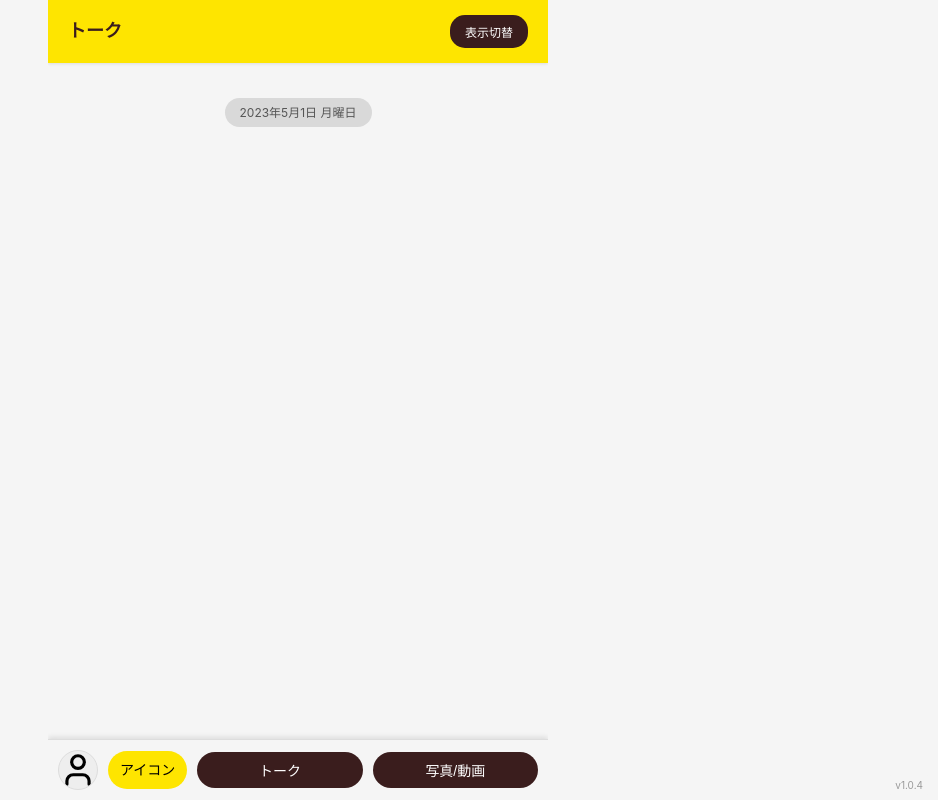
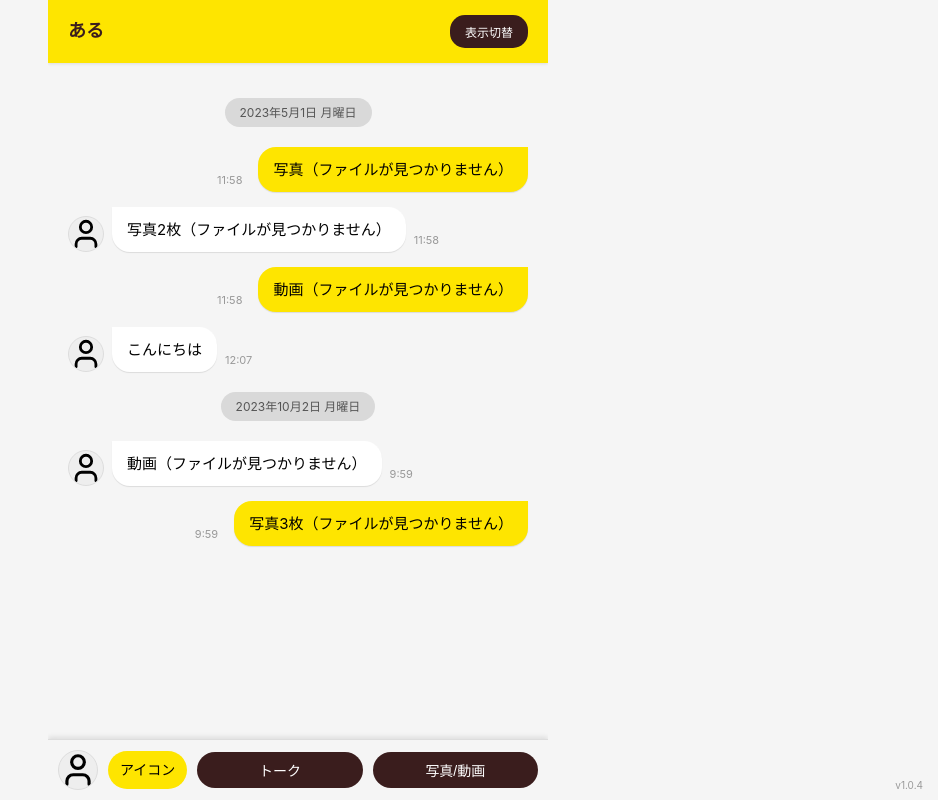
Before and after one commit to PeachGumi/kakaoview, a plain HTML site: page index.html in a window 1280 px wide. Shown: the whole page, without its empty margins (342-1280 px from the left). Drawn offline with Linux system fonts and the light colour scheme.

```diff
--- a/index.html
+++ b/index.html
@@ -78,7 +78,7 @@
             z-index: 99;
             box-shadow: 0 -2px 5px rgba(0,0,0,0.1);
             padding-bottom: env(safe-area-inset-bottom);
-            flex-shrink: 0; /* 追加: 入力エリアが縮小しないように */
+            flex-shrink: 0;
         }
 
         .input-area {
@@ -88,8 +88,6 @@
             padding: 10px;
             width: 100%;
         }
-
-        /* その他のスタイルは変更なし */
 
         .header-name {
             font-size: 18px;
@@ -592,7 +590,7 @@
                     reader.onload = function(e) {
                         parseKakaoTalkText(e.target.result);
                     };
-                    reader.readAsText(file);
+                    reader.readAsText(file, 'UTF-8');
                 } else {
                     alert('テキストファイル(.txt)を選択してください');
                 }
@@ -637,17 +635,20 @@
                 const trimmedLine = line.trim();
                 if (trimmedLine === '') continue;
 
+                // 日付行の判定（"年月日"を含む行）
                 if (trimmedLine.includes('年') && trimmedLine.includes('月') && trimmedLine.includes('日')) {
                     currentDate = trimmedLine;
                     continue;
                 }
 
-                if (trimmedLine.includes(', ') && trimmedLine.includes(' : ')) {
-                    const parts = trimmedLine.split(', ');
-                    const datetimePart = parts[0];
-                    const rest = parts[1].split(' : ');
-                    const sender = rest[0].trim();
-                    const content = rest.slice(1).join(' : ').trim();
+                // メッセージ行の解析（カンマとコロンで分割）
+                const commaIndex = trimmedLine.indexOf(',');
+                const colonIndex = trimmedLine.indexOf(' : ');
+
+                if (commaIndex > 0 && colonIndex > commaIndex) {
+                    const datetimePart = trimmedLine.substring(0, commaIndex).trim();
+                    const sender = trimmedLine.substring(commaIndex + 1, colonIndex).trim();
+                    const content = trimmedLine.substring(colonIndex + 3).trim();
 
                     if (!me) me = sender;
                     else if (!you && sender !== me) you = sender;
@@ -694,7 +695,7 @@
                 )
                 .filter(msg => isVideo ? msg.isVideo : msg.isPhoto);
 
-            const targetIndex = targetMessagesInsameMinute.length - 1;
+            const targetIndex = targetMessagesInSameMinute.length - 1;
 
             if (matchingFiles[targetIndex]) {
                 return URL.createObjectURL(matchingFiles[targetIndex]);
```
